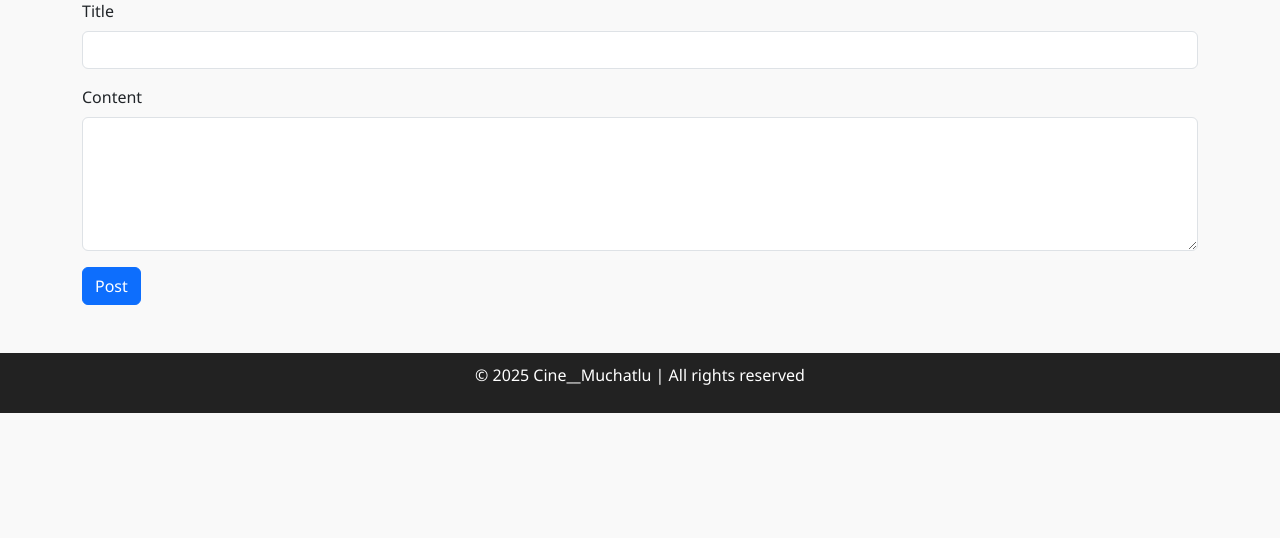
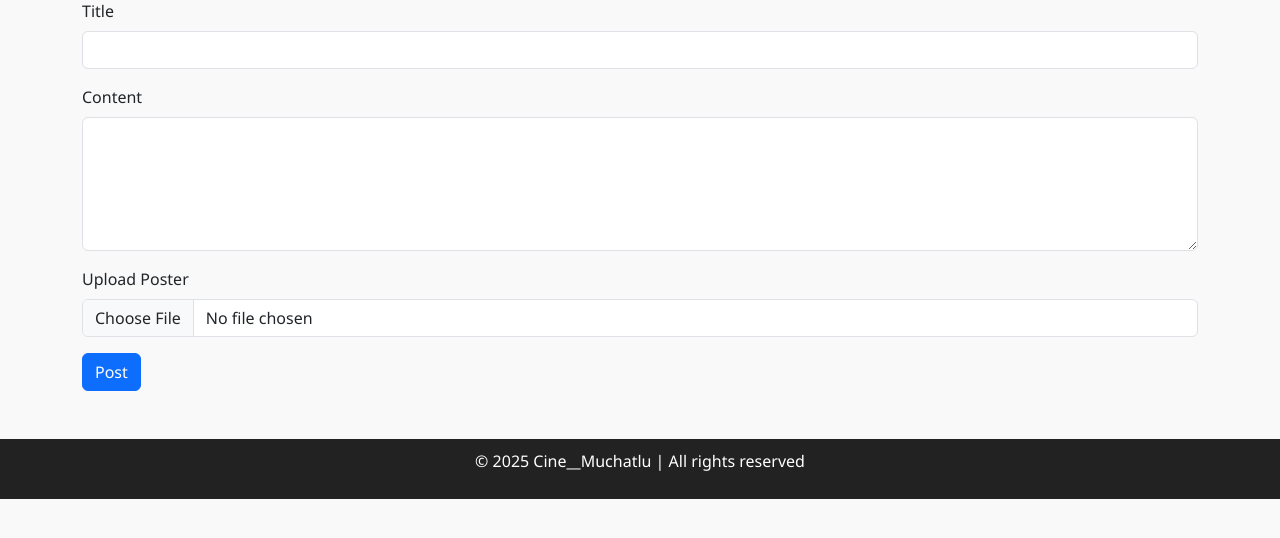
Before and after one commit to bhaskarvamsimane/cine-muchatlu, a Flask app: template app/templates/create_post.html in a window 1280 px wide. Shown: the part 127-665 px from the top of the page. Run offline with Flask 3, Linux system fonts and the light colour scheme; the template is opened without the code that fills it, so the values that code supplies are empty.

Commit message:
Update create_post.html

```diff
--- a/app/templates/create_post.html
+++ b/app/templates/create_post.html
@@ -11,6 +11,11 @@
         <label class="form-label">Content</label>
         <textarea name="content" rows="5" class="form-control" required></textarea>
     </div>
+    <div class="mb-3">
+    <label class="form-label">Upload Poster</label>
+    <input type="file" name="image" class="form-control">
+    </div>
+
     <button type="submit" class="btn btn-primary">Post</button>
 </form>
 {% endblock %}
```
